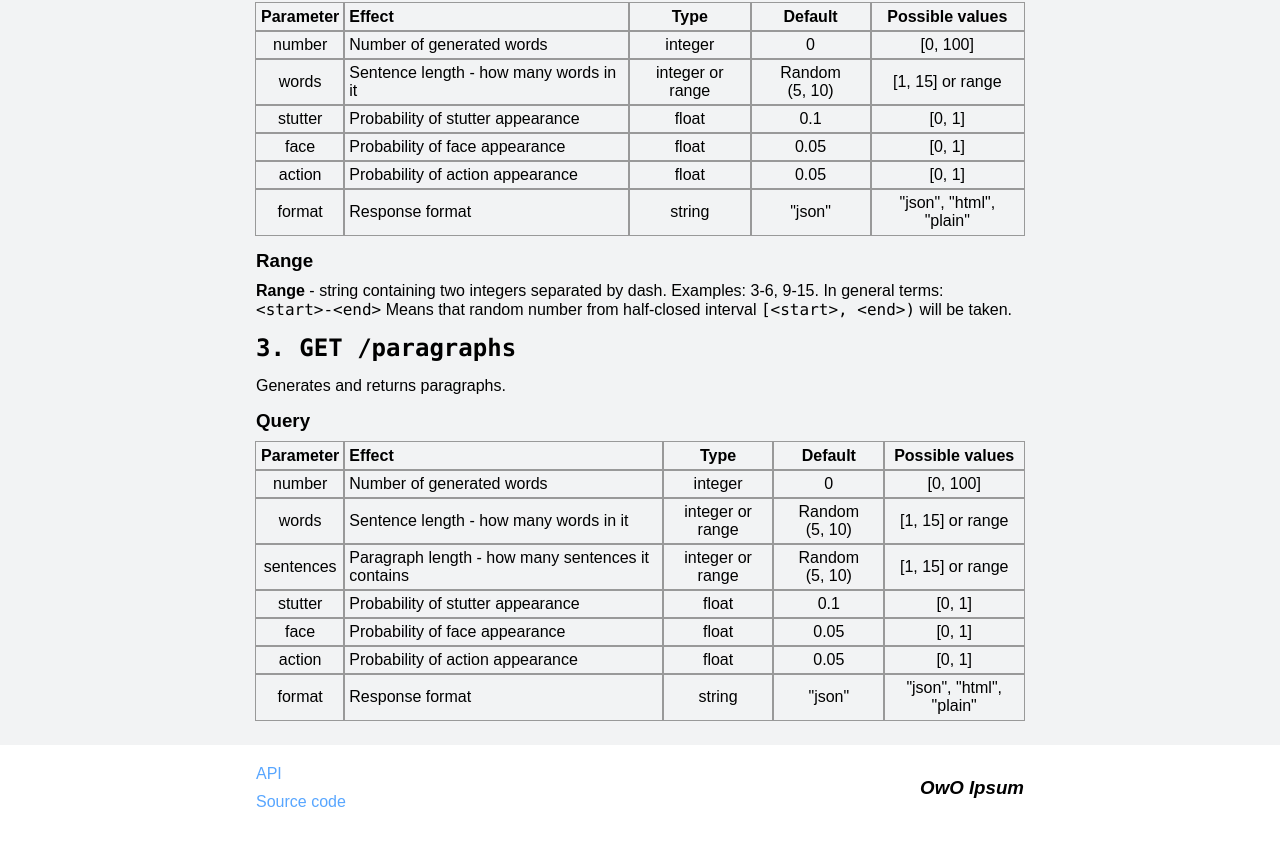
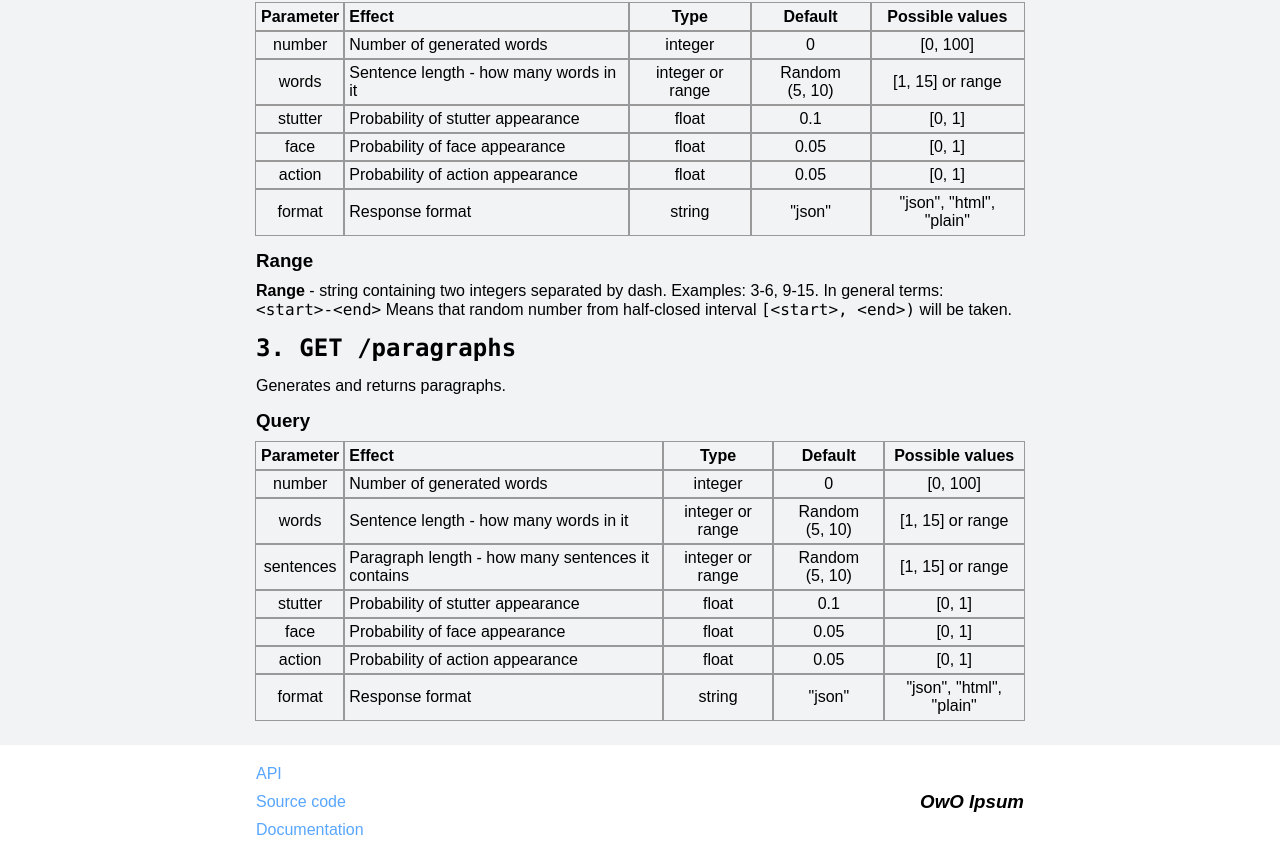
Before and after one commit to shelepuginivan/owo-ipsum, a website: page client/api/index.html in a window 1280 px wide. Shown: the part 775-1634 px from the top of the page. Before the commit the page ends 1606 px from the top, so only its background shows below. Drawn offline with Linux system fonts and the light colour scheme.

Commit message:
Added link to documentation

```diff
--- a/client/api/index.html
+++ b/client/api/index.html
@@ -117,6 +117,9 @@
         <a target="_blank" href="https://github.com/shelepuginivan/owo-ipsum">
           Source code
         </a>
+        <a target="_blank" href="https://github.com/shelepuginivan/owo-ipsum/blob/main/README.md#api">
+          Documentation
+        </a>
       </nav>
 
       <h3><em>OwO Ipsum</em></h3>
```
Also changed, not shown: client/index.html (+3 -0 lines).
